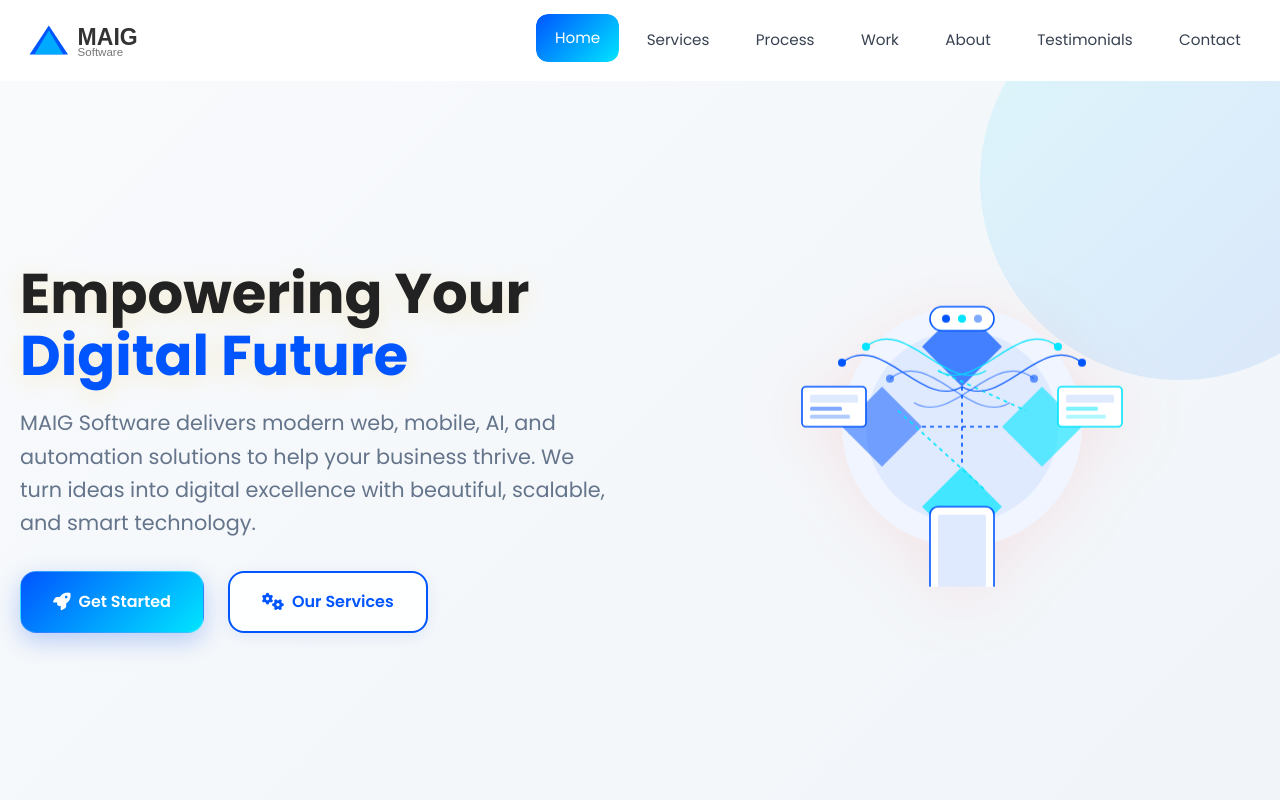
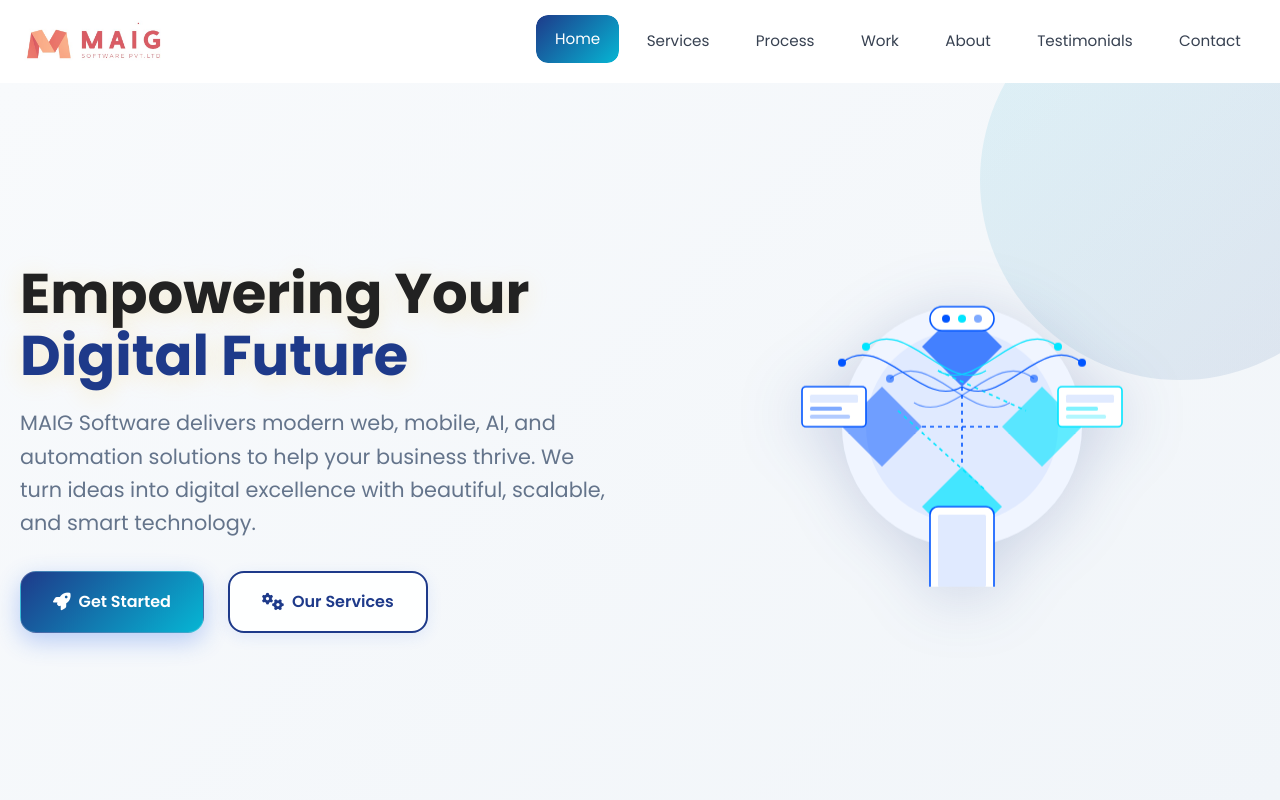
Before and after one commit to devsuraj0109/MyBader-Landing-FrontEnd, a website: page index.html in a window 1280 px wide. Shown: the top 800 px of the page. Drawn offline with Linux system fonts and the light colour scheme.

Commit message:
Update logo to use WhatsApp image and implement new modern color scheme. Changed from blue theme to deep blue and teal professional palette with golden accent colors. Updated logo styling for JPEG format and ensured consistent branding across header and footer.

```diff
--- a/index.html
+++ b/index.html
@@ -5,7 +5,7 @@
     <meta name="viewport" content="width=device-width, initial-scale=1.0, maximum-scale=1.0, user-scalable=no, viewport-fit=cover">
     <title>MAIG Software - Digital Solutions Provider</title>
     <link rel="stylesheet" href="styles.css">
-    <link rel="icon" href="assets/favicon.svg" type="image/svg+xml">
+    <link rel="icon" href="assets/WhatsApp Image 2025-06-20 at 13.27.45.jpeg" type="image/jpeg">
     <link rel="preconnect" href="https://fonts.googleapis.com">
     <link rel="preconnect" href="https://fonts.gstatic.com" crossorigin>
     <link href="https://fonts.googleapis.com/css2?family=Poppins:wght@400;600;700&display=swap" rel="stylesheet">
@@ -18,7 +18,7 @@
         <div class="container">
             <nav>
                 <div class="logo">
-                    <img src="assets/logo.svg" alt="MAIG Software Logo">
+                    <img src="assets/WhatsApp Image 2025-06-20 at 13.27.45.jpeg" alt="MAIG Software Logo">
                 </div>
                 <ul class="nav-links">
                     <li><a href="#home" class="nav-link active">Home</a></li>
@@ -751,7 +751,7 @@
         <div class="container">
             <div class="footer-content">
                 <div class="footer-logo">
-                    <img src="assets/logo.svg" alt="MAIG Software Logo">
+                    <img src="assets/WhatsApp Image 2025-06-20 at 13.27.45.jpeg" alt="MAIG Software Logo">
                     <p>Transforming ideas into digital excellence with cutting-edge technology solutions.</p>
                     <div class="footer-social">
                         <a href="#" class="social-link"><i class="fab fa-linkedin-in"></i></a>
--- a/styles.css
+++ b/styles.css
@@ -2,10 +2,10 @@
 
 /* Variables */
 :root {
-    --primary: #2563eb;
+    --primary: #1e3a8a;
     --primary-dark: #1e40af;
-    --accent: #ff6b6b;
-    --accent-hover: #ff4f4f;
+    --accent: #06b6d4;
+    --accent-hover: #0891b2;
     --bg-main: #f8fafc;
     --bg-gradient: linear-gradient(135deg, #f8fafc 0%, #f1f5f9 100%);
     --glass-bg: rgba(255,255,255,0.85);
@@ -13,13 +13,13 @@
     --radius: 18px;
     --transition: all 0.3s cubic-bezier(.4,2,.6,1);
     --font-main: 'Poppins', Arial, sans-serif;
-    --primary-color: #0055ff;
-    --secondary-color: #00e5ff;
-    --accent-color: #ff3e80;
-    --text-color: #333;
-    --text-light: #777;
+    --primary-color: #1e3a8a;
+    --secondary-color: #06b6d4;
+    --accent-color: #f59e0b;
+    --text-color: #1f2937;
+    --text-light: #6b7280;
     --bg-light: #f8f9fa;
-    --bg-dark: #151823;
+    --bg-dark: #111827;
     --white: #ffffff;
     --black: #000000;
     --border-radius: 8px;
@@ -222,7 +222,10 @@ nav {
 }
 
 .logo img {
-    height: 48px;
+    height: 50px;
+    width: auto;
+    object-fit: contain;
+    border-radius: 8px;
     transition: transform 0.3s ease;
 }
 
@@ -385,7 +388,7 @@ nav {
 .hero-image img {
     width: 90%;
     max-width: 480px;
-    filter: drop-shadow(0 8px 32px #ff6b6b22);
+    filter: drop-shadow(0 8px 32px rgba(30, 58, 138, 0.2));
     animation: float 5s ease-in-out infinite;
 }
 
@@ -1230,7 +1233,7 @@ nav {
 
 /* CTA Section */
 .cta {
-    background: linear-gradient(135deg, #ff6b6b 0%, #fbbf24 100%);
+    background: linear-gradient(135deg, var(--primary-color) 0%, var(--secondary-color) 100%);
     color: #fff;
     text-align: center;
     padding: 4rem 0;
@@ -1475,7 +1478,10 @@ footer {
 }
 
 .footer-logo img {
-    height: 48px;
+    height: 50px;
+    width: auto;
+    object-fit: contain;
+    border-radius: 8px;
     margin-bottom: 1rem;
 }
 
```
Also changed, not shown: assets/WhatsApp Image 2025-06-20 at 13.27.45.jpeg (added).
